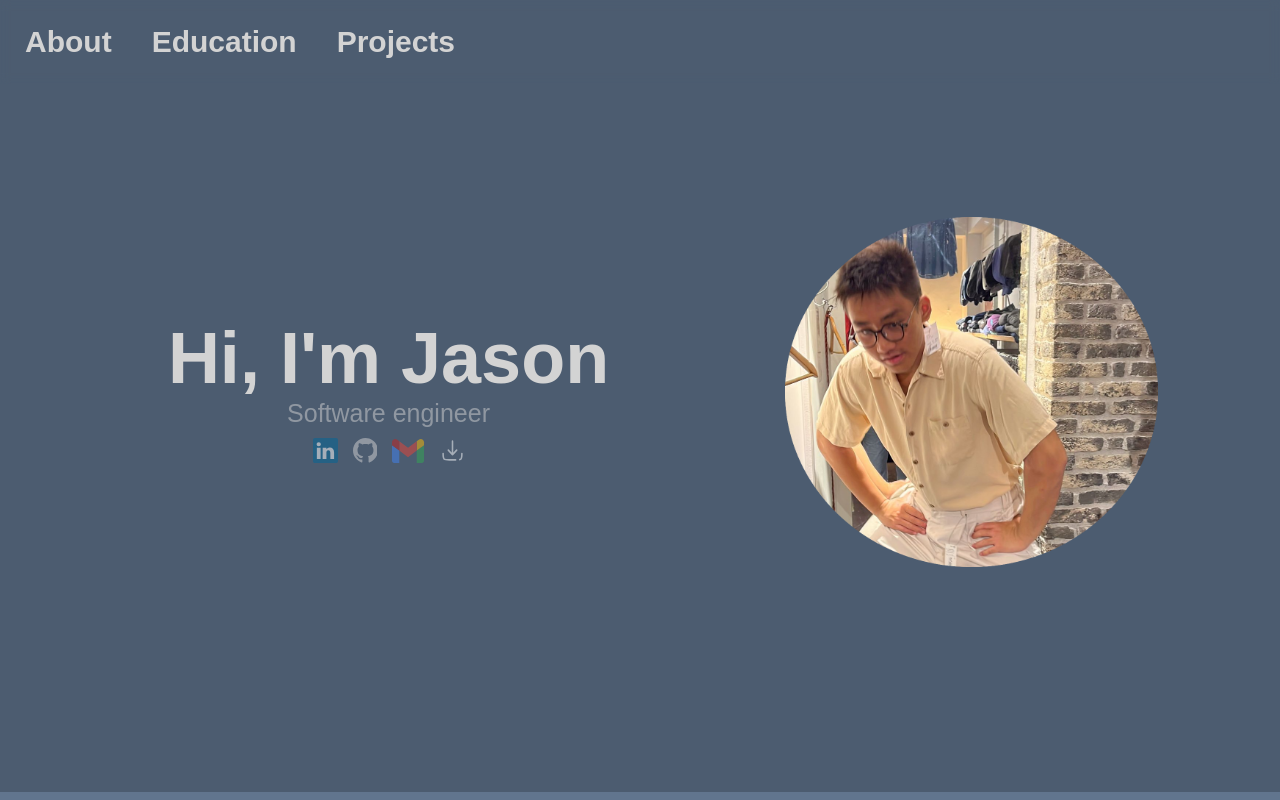
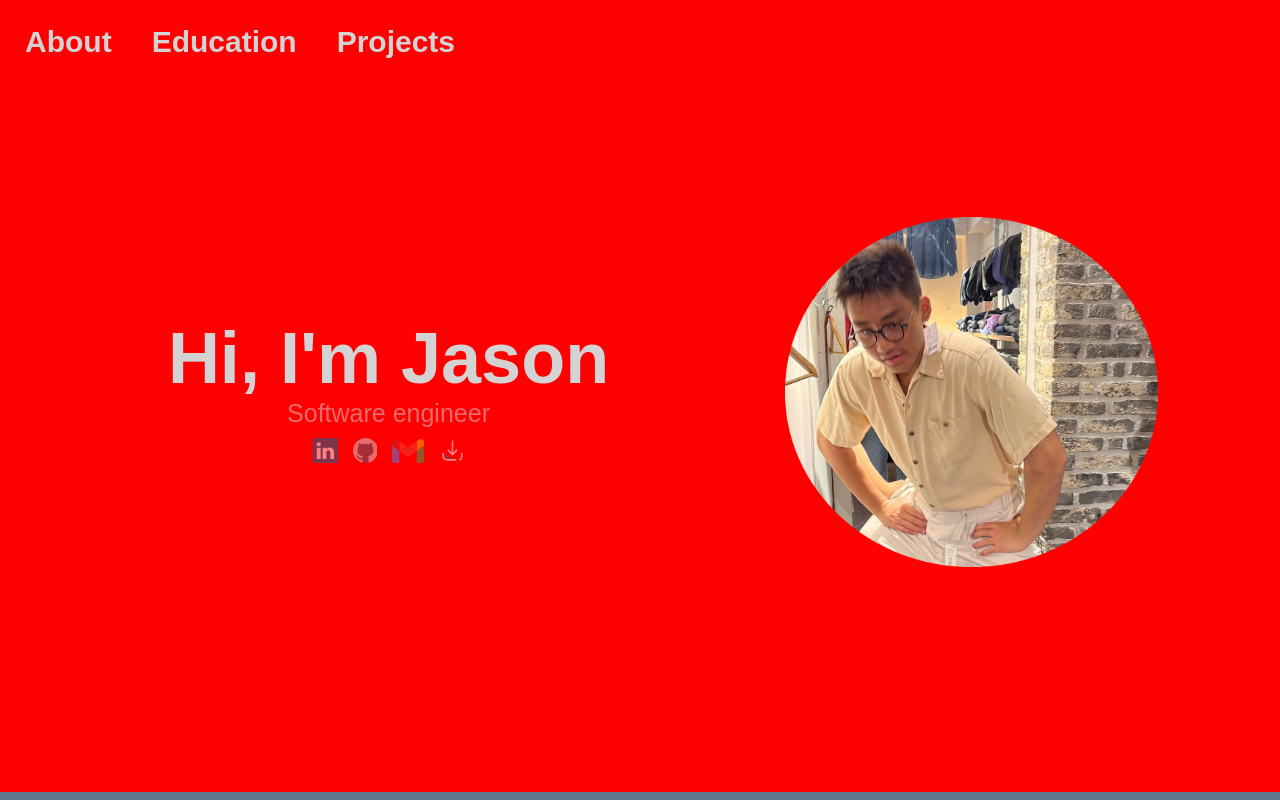
Before and after one commit to JC33340/portfolioPage, a React (Create React App) app in the folder portfolio-page/: page / in a window 1280 px wide. Shown: the top 800 px of the page. Built offline with nearby package versions, Linux system fonts and the light colour scheme.

Commit message:
testing upload diff

```diff
--- a/portfolio-page/src/App.css
+++ b/portfolio-page/src/App.css
@@ -124,7 +124,9 @@ html{
   padding:0px 30px;
   display: flex;
   justify-content: space-evenly;
-  background-color: #4c5c70;
+  /*
+  background-color: #4c5c70;*/
+  background-color: red;
   height: 100vh;
   column-gap: 10px;
 }
@@ -401,39 +403,6 @@ html{
 .arrow-next:hover svg, .arrow-prev:hover svg{
   opacity: 1;
 }
-/*
-
-.project-image-slider{
-  width: 600px;
-  overflow: hidden;
-  border-radius: 10px;
-}
-
-.project-image-slides{
-  width: 600px;
-  display: flex;
-  overflow-x: auto;
-  scroll-snap-type: x mandatory;
-  scroll-behavior: smooth;
-}
-
-.project-image-slides::-webkit-scrollbar{
-  background-color:#4c5c70;
-}
-
-
-.project-image-slides::-webkit-scrollbar-thumb{
-  background-color: black;
-  border-radius: 10px;
-}
-
-.project-image{
-  width:600px;
-  border-radius: 10px;
-  scroll-snap-align: start;
-  margin-right: 20px;
-}
-*/
 
 .project-item-name-tech{
   display: flex;
```
